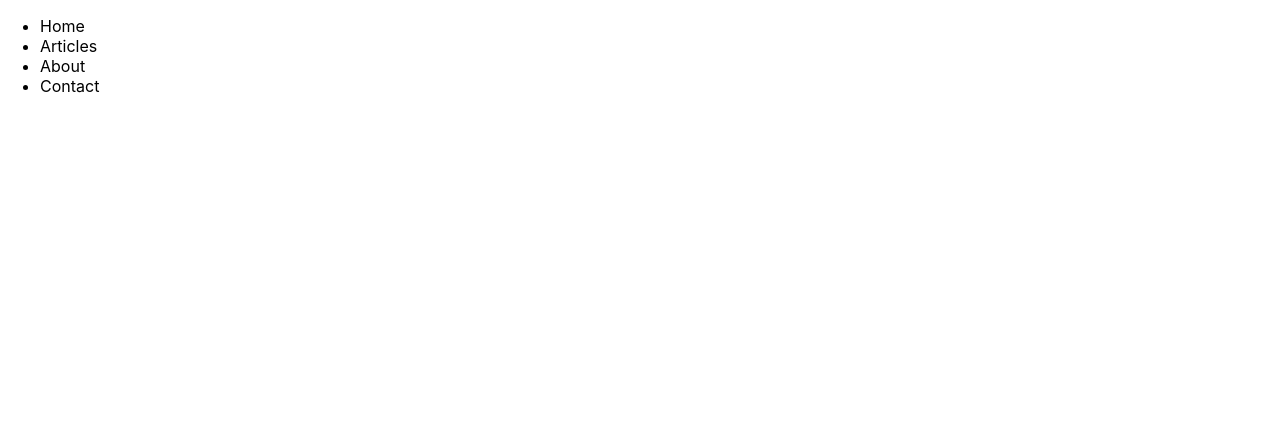
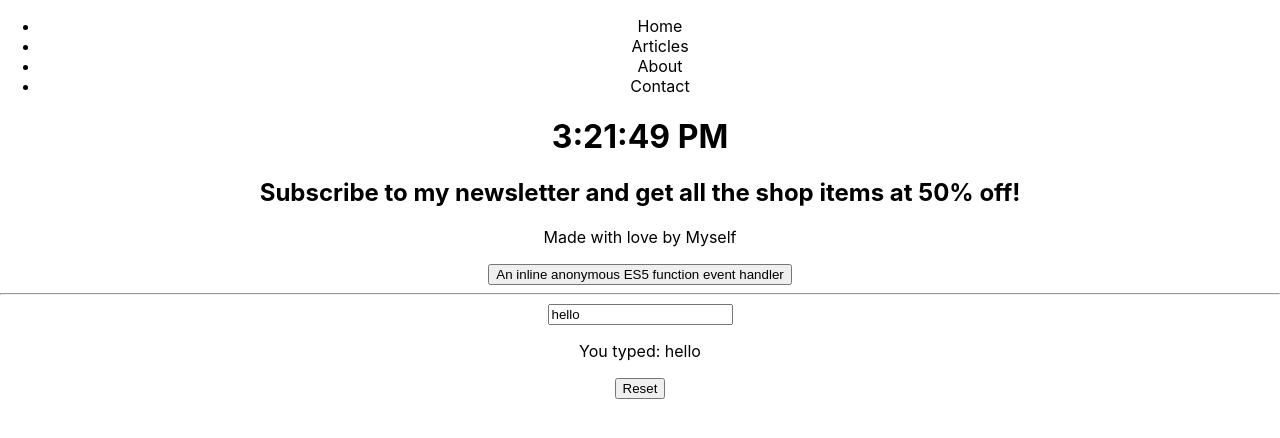
Before and after one commit to mouad5-bot/Meta-ReactBasics, a React (Create React App) app: page / in a window 1280 px wide. Shown: the top 438 px of the page. Built offline with nearby package versions, Linux system fonts and the light colour scheme.

Commit message:
exemples in props and statring state

```diff
--- a/src/App.js
+++ b/src/App.js
@@ -1,17 +1,53 @@
 import './App.css';
 import Footer from './components/Footer';
 import Nav from './components/Nav';
+import Promo from './components/Promo';
+import logo from './assets/logo.jpg';
+import InputComponent from './state/InputComponent';
+
+function Logo (props){
+  const logoPic = <img src={logo} />;
+  return logoPic;
+}
 
 function App() {
+  const date = new Date();
+  return (
+    <div className="App">
+        <Nav />
+        <Promo msg={date.toLocaleTimeString()} />
+        {/* <Logo /> */}
+        <Footer />
 
-  return <Nav />;
-  // (
-  //   <div className="App">
-  //     <header className="App-header">
-  //      <p>{title}</p>
-  //     </header>
-  //   </div>
-  // )
-}
+        <button onClick={function() {console.log('first example')}}>
+          An inline anonymous ES5 function event handler
+        </button>
+        <hr />
+        <InputComponent />
+    </div>
+  );
+};
 
 export default App;
+
+
+
+
+
+// function App() {
+//   function handleClick() {
+//     let randomNum = Math.floor(Math.random() * 3) + 1
+//     console.log(randomNum)
+//     let userInput = prompt('type a number');
+//     alert(`Computer number: ${randomNum}, Your guess: ${userInput}`)
+//   }
+
+//   return (
+//     <div>
+//       <h1>Task: Add a button and handle a click event</h1>
+//       <button onClick={handleClick} >Guess the number between 1 and 3</button>
+//     </div>
+//   );
+// }
+
+// export default App;
--- a/src/components/Promo.js
+++ b/src/components/Promo.js
@@ -1,8 +1,8 @@
-function Promo() {
+function Promo(props) {
     return (
         <div className="promo-section">
             <div>
-                <h1>Don't miss this deal!</h1>
+                <h1>{props.msg}</h1>
                 </div>
                 <div>
                 <h2>Subscribe to my newsletter and get all the shop items at 50% off!</h2>
--- /dev/null
+++ b/src/state/InputComponent.js
@@ -0,0 +1,19 @@
+import { useState } from 'react';
+
+export default function InputComponent() {
+  const [inputText, setText] = useState('hello');
+
+  function handleChange(e) {
+    setText(e.target.value);
+  }
+
+  return (
+    <>
+      <input value={inputText} onChange={handleChange} />
+      <p>You typed: {inputText}</p>
+      <button onClick={() => setText('hello')}>
+        Reset
+      </button>
+    </>
+  );
+} ;
```
Also changed, not shown: src/pages/Exemple.js (added, +16 -0 lines), src/assets/logo.jpg (added).
